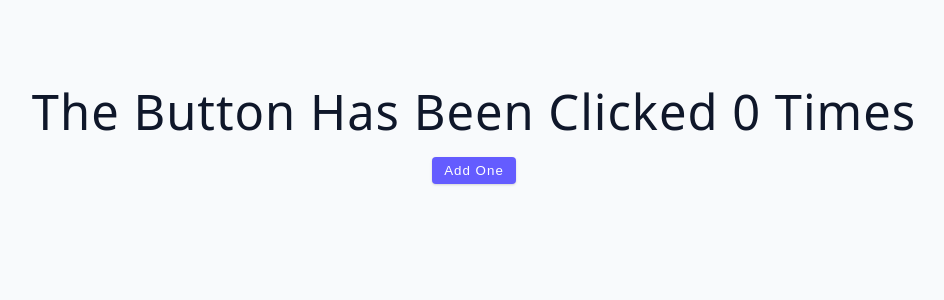
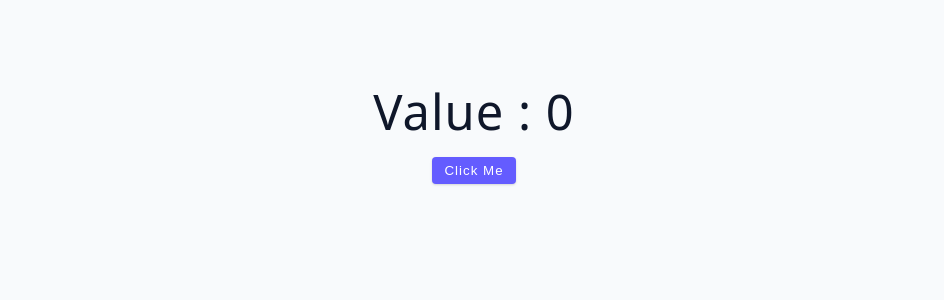
Before and after one commit to Jeisensei/react_tutoral, a React (Vite) app in the folder 03-advanced-react/: page / in a window 1280 px wide. Shown: the top 300 px of the page, without its empty margins (166-1110 px from the left). Built offline with nearby package versions, Linux system fonts and the light colour scheme.

Commit message:
keeping up to date

```diff
--- a/03-advanced-react/package.json
+++ b/03-advanced-react/package.json
@@ -4,7 +4,7 @@
   "version": "0.0.0",
   "type": "module",
   "scripts": {
-    "dev": "vite",
+    "dev": "vite --host 0.0.0.0",
     "build": "vite build",
     "preview": "vite preview"
   },
--- a/03-advanced-react/src/App.jsx
+++ b/03-advanced-react/src/App.jsx
@@ -1,9 +1,9 @@
-import UseStateGotcha from "./tutorial/01-useState/starter/05-useState-gotcha";
+import CodeExample from "./tutorial/02-useEffect/starter/01-code-example";
 
 function App() {
   return (
     <div className="container">
-      <UseStateGotcha />
+      <CodeExample />
     </div>
   );
 }
```
